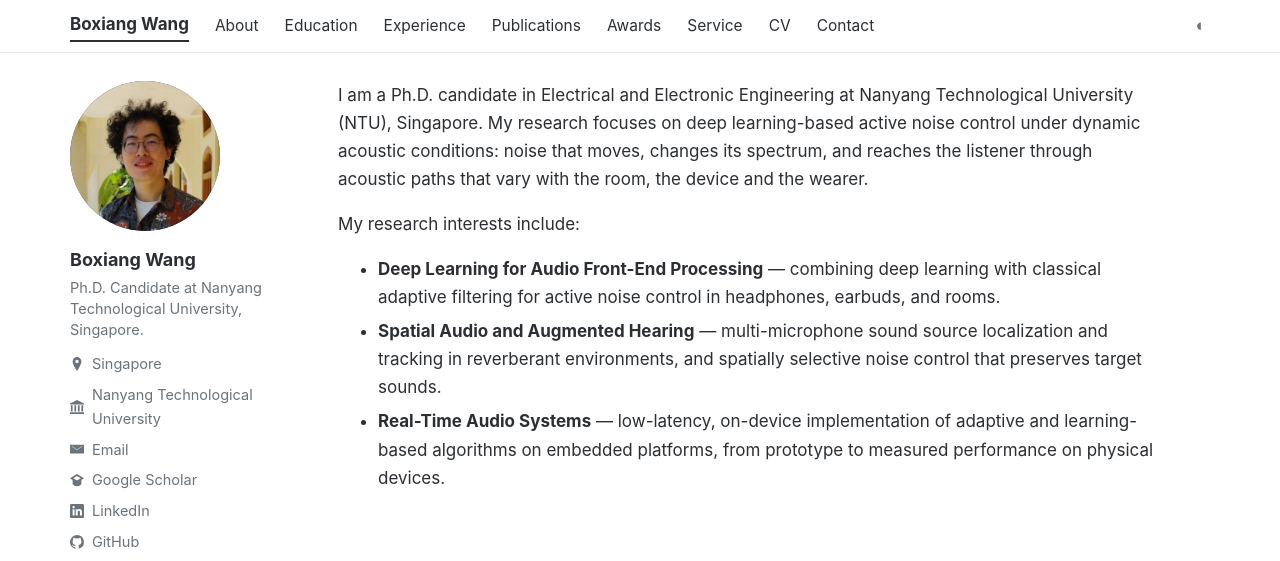
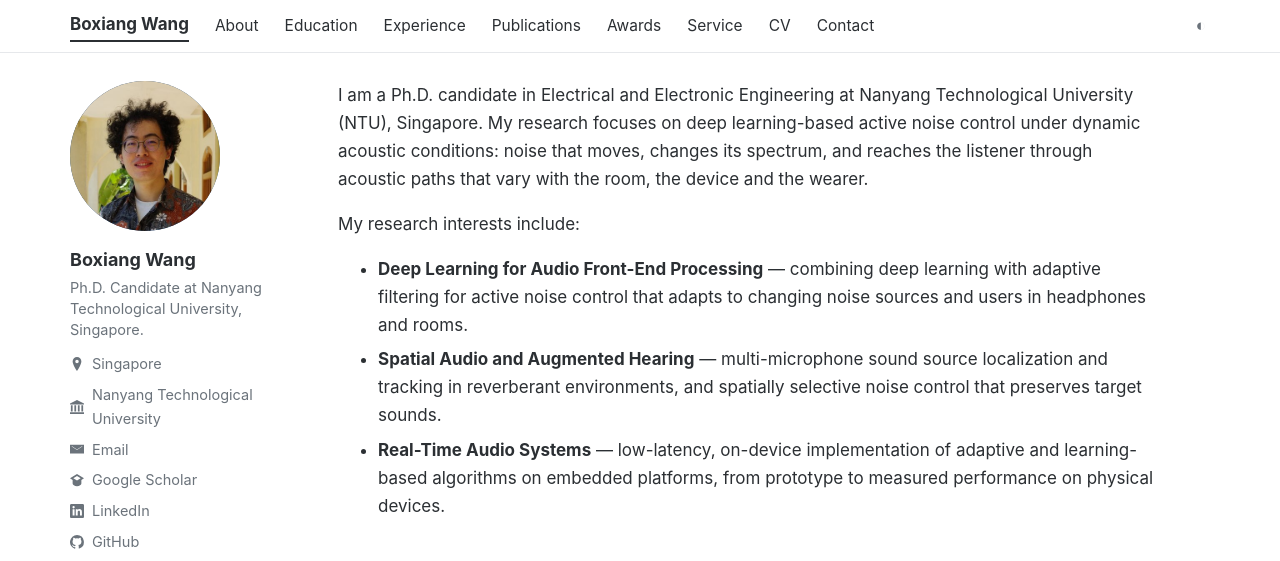
Before and after one commit to Wang-Boxiang/Wang-Boxiang.github.io, a plain HTML site: page index.html in a window 1280 px wide. Shown: the top 561 px of the page. Drawn offline with Linux system fonts and the light colour scheme.

Commit message:
Interests: adapts to changing noise sources and users

```diff
--- a/index.html
+++ b/index.html
@@ -123,7 +123,7 @@ a:focus-visible, button:focus-visible { outline: 2px solid var(--accent-ink); ou
 </aside>
 
 <main>
-  <section id="about"><p>I am a Ph.D. candidate in Electrical and Electronic Engineering at Nanyang Technological University (NTU), Singapore. My research focuses on deep learning-based active noise control under dynamic acoustic conditions: noise that moves, changes its spectrum, and reaches the listener through acoustic paths that vary with the room, the device and the wearer.</p><p>My research interests include:</p><ul class="interests"><li><b>Deep Learning for Audio Front-End Processing</b> — combining deep learning with classical adaptive filtering for active noise control in headphones, earbuds, and rooms.</li><li><b>Spatial Audio and Augmented Hearing</b> — multi-microphone sound source localization and tracking in reverberant environments, and spatially selective noise control that preserves target sounds.</li><li><b>Real-Time Audio Systems</b> — low-latency, on-device implementation of adaptive and learning-based algorithms on embedded platforms, from prototype to measured performance on physical devices.</li></ul></section>
+  <section id="about"><p>I am a Ph.D. candidate in Electrical and Electronic Engineering at Nanyang Technological University (NTU), Singapore. My research focuses on deep learning-based active noise control under dynamic acoustic conditions: noise that moves, changes its spectrum, and reaches the listener through acoustic paths that vary with the room, the device and the wearer.</p><p>My research interests include:</p><ul class="interests"><li><b>Deep Learning for Audio Front-End Processing</b> — combining deep learning with adaptive filtering for active noise control that adapts to changing noise sources and users in headphones and rooms.</li><li><b>Spatial Audio and Augmented Hearing</b> — multi-microphone sound source localization and tracking in reverberant environments, and spatially selective noise control that preserves target sounds.</li><li><b>Real-Time Audio Systems</b> — low-latency, on-device implementation of adaptive and learning-based algorithms on embedded platforms, from prototype to measured performance on physical devices.</li></ul></section>
 
   <section id="education"><h2>Education</h2><div class="entry"><div><div class="role">Ph.D. in Electrical and Electronic Engineering</div><div class="org">Nanyang Technological University (NTU), Singapore</div>
 <div class="dates">August 2023 – June 2027 (expected)</div></div><div class="logo"><img src="logo-ntu_crest.png" width="49" height="66" alt="Nanyang Technological University (NTU), Singapore logo"></div><div class="desc"><p>Thesis: Deep Learning-Based Active Noise Control under Dynamic Acoustic Conditions.</p><p>Supervisor: Prof. Woon-Seng Gan.</p></div></div><div class="entry"><div><div class="role">B.Eng. in Electronic and Information Engineering (First Class Honours)</div><div class="org">University College Dublin and Beijing University of Technology</div>
```
Also changed, not shown: 1 other file.
